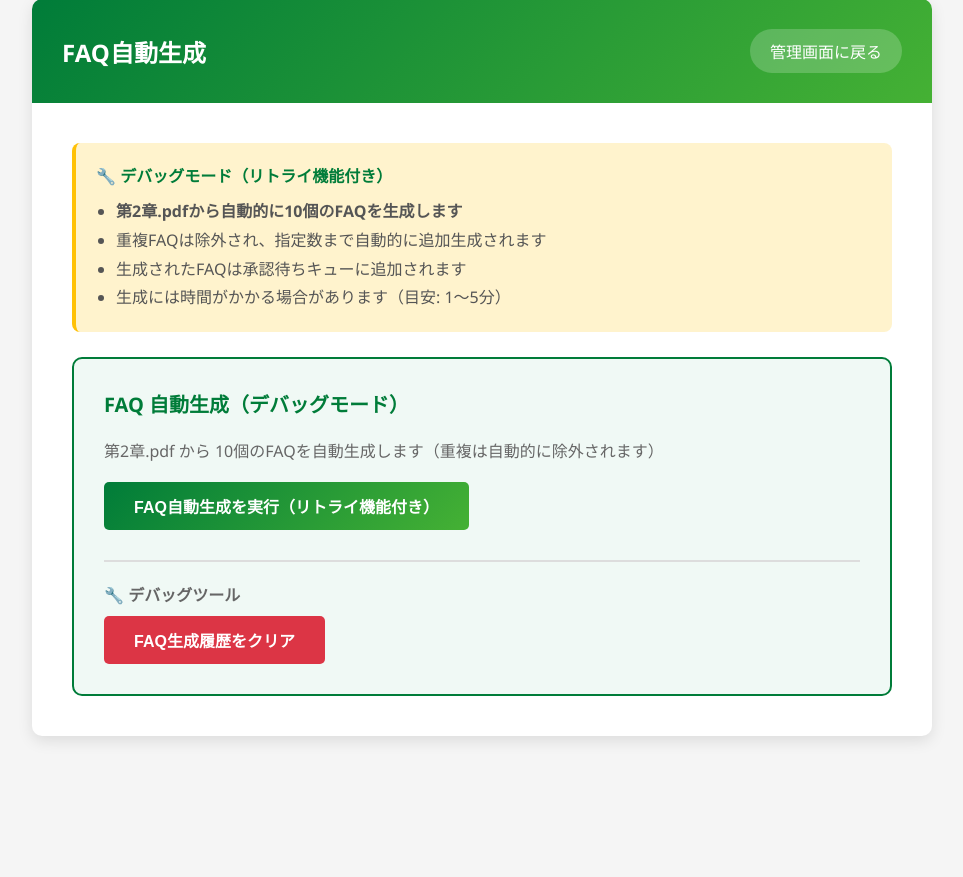
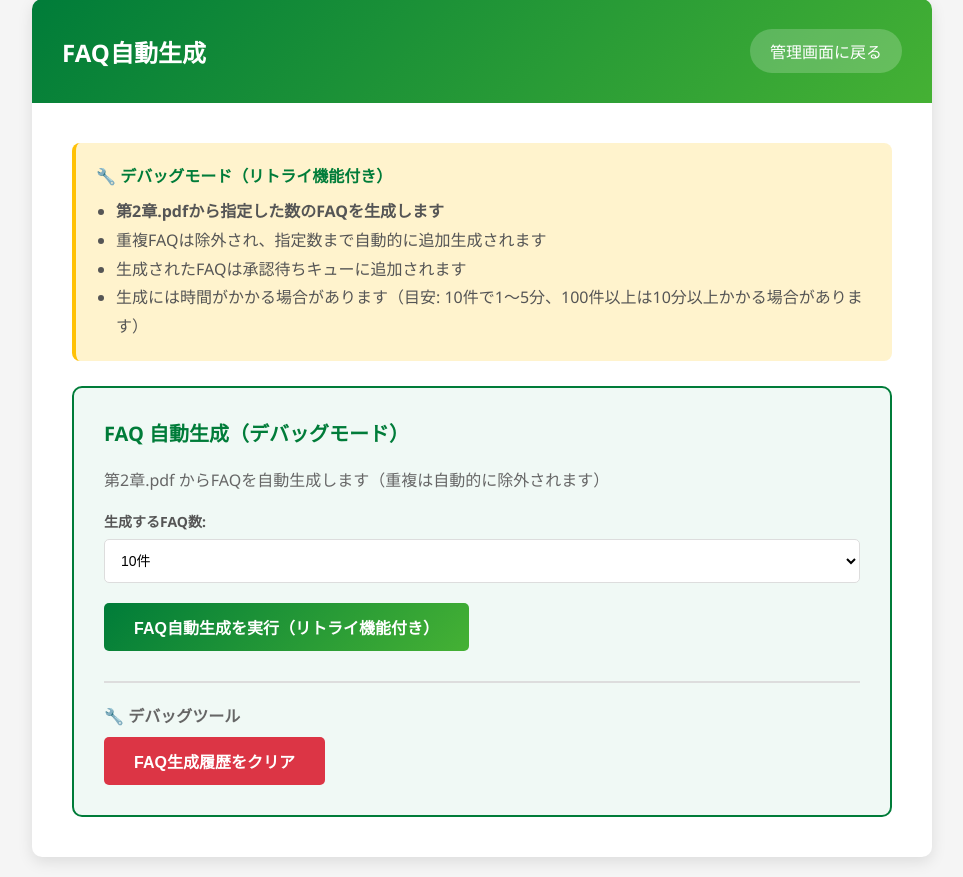
Before and after one commit to kyuwatanabe/faq_system, a Flask app: page /admin/auto_generate_faq in a window 1280 px wide. Shown: the part 21-898 px from the top of the page, without its empty margins (158-1121 px from the left). Before the commit the page ends 762 px from the top, so only its background shows below. Run offline with Flask 3, Linux system fonts and the light colour scheme.

Commit message:
Add FAQ count dropdown menu (10, 20, 50, 100, 200)
- Add dropdown select in HTML (line 249-258)
  - Options: 10, 20, 50, 100, 200 FAQs
  - Default selection: 10 FAQs
- Update web_app.py to read num_questions from form (line 455)
  - Read from request.form.get('num_questions', 10)
  - Convert to int for processing
- Update info box text to reflect variable count (line 235-241)
  - Update time estimate based on FAQ count
- Update status message to show selected count (line 280)
  - Display "第2章.pdfからX件生成" dynamically

🤖 Generated with [Claude Code](https://claude.com/claude-code)

Co-Authored-By: Claude <noreply@anthropic.com>

```diff
--- a/templates/auto_generate_faq.html
+++ b/templates/auto_generate_faq.html
@@ -235,17 +235,27 @@
             <div class="info-box" style="background: #fff3cd; border-left-color: #ffc107;">
                 <h3>🔧 デバッグモード（リトライ機能付き）</h3>
                 <ul>
-                    <li><strong>第2章.pdfから自動的に10個のFAQを生成します</strong></li>
+                    <li><strong>第2章.pdfから指定した数のFAQを生成します</strong></li>
                     <li>重複FAQは除外され、指定数まで自動的に追加生成されます</li>
                     <li>生成されたFAQは承認待ちキューに追加されます</li>
-                    <li>生成には時間がかかる場合があります（目安: 1〜5分）</li>
+                    <li>生成には時間がかかる場合があります（目安: 10件で1〜5分、100件以上は10分以上かかる場合があります）</li>
                 </ul>
             </div>
 
             <div class="auto-generate-section">
                 <h2>FAQ 自動生成（デバッグモード）</h2>
-                <p style="margin-bottom: 20px; color: #666;">第2章.pdf から 10個のFAQを自動生成します（重複は自動的に除外されます）</p>
+                <p style="margin-bottom: 20px; color: #666;">第2章.pdf からFAQを自動生成します（重複は自動的に除外されます）</p>
                 <form action="/admin/auto_generate" method="post" enctype="multipart/form-data">
+                    <div class="form-group">
+                        <label for="numQuestions">生成するFAQ数:</label>
+                        <select name="num_questions" id="numQuestions" style="width: 100%; padding: 12px; border: 1px solid #ddd; border-radius: 5px; font-size: 14px; background: white;">
+                            <option value="10">10件</option>
+                            <option value="20">20件</option>
+                            <option value="50">50件</option>
+                            <option value="100">100件</option>
+                            <option value="200">200件</option>
+                        </select>
+                    </div>
                     <div style="display: flex; gap: 10px; align-items: center;">
                         <button type="submit" class="btn" id="generateBtn">FAQ自動生成を実行（リトライ機能付き）</button>
                         <button type="button" class="btn" id="interruptBtn" style="background: #dc3545; display: none;">中断</button>
@@ -273,11 +283,12 @@
             const statusDiv = document.getElementById('generateStatus');
 
             // ボタンを無効化してローディング表示
+            const selectedCount = document.getElementById('numQuestions').value;
             generateBtn.disabled = true;
             generateBtn.textContent = '生成中...';
             interruptBtn.style.display = 'inline-block'; // 中断ボタンを表示
             statusDiv.className = 'generate-status loading';
-            statusDiv.textContent = 'FAQ生成中です（第2章.pdfから10個生成）。しばらくお待ちください...';
+            statusDiv.textContent = `FAQ生成中です（第2章.pdfから${selectedCount}件生成）。しばらくお待ちください...`;
 
             // 進捗ポーリング開始
             let pollingInterval = setInterval(() => {
--- a/web_app.py
+++ b/web_app.py
@@ -452,7 +452,7 @@ def auto_generate_faqs():
         if DEBUG_MODE:
             print("[DEBUG] デバッグモード: 第2章.pdfを使用")
             pdf_path = os.path.join(os.path.dirname(__file__), 'reference_docs', '第2章.pdf')
-            num_questions = 10
+            num_questions = int(request.form.get('num_questions', 10))
             category = 'AI生成'
 
             if not os.path.exists(pdf_path):
```
